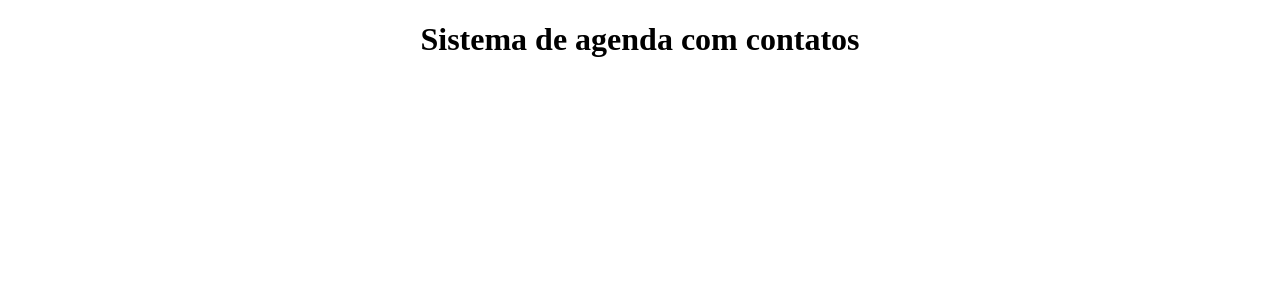
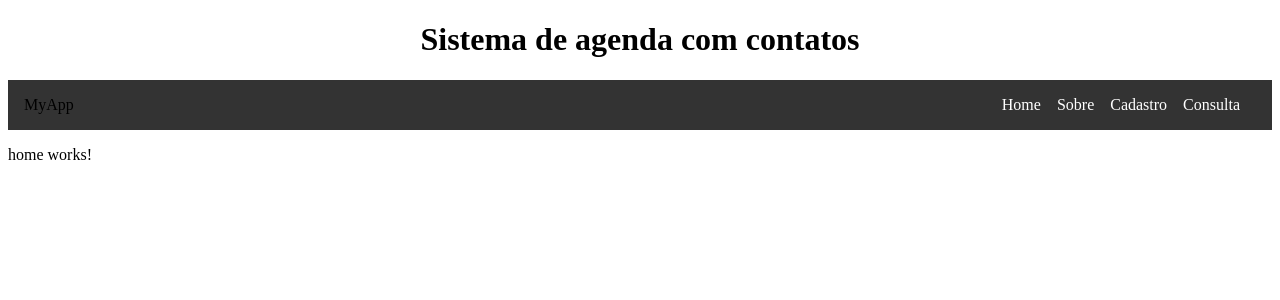
Before and after one commit to gustavogregorio1986/solutionEstudoProjAPP, an Angular app: page / in a window 1280 px wide. Shown: the top 300 px of the page. Built offline with nearby package versions, Linux system fonts and the light colour scheme.

Commit message:
desenvolver rotas com angular com menu responsivo

```diff
--- a/src/app/app.component.html
+++ b/src/app/app.component.html
@@ -1 +1,2 @@
 <h1 class="display-4 text-center text-primary center">Sistema de agenda com contatos</h1>
+<app-menu></app-menu>
--- a/src/app/app.component.ts
+++ b/src/app/app.component.ts
@@ -1,10 +1,11 @@
 import { Component } from '@angular/core';
 import { RouterOutlet } from '@angular/router';
+import { MenuComponent } from "./pages/menu/menu.component";
 
 @Component({
   selector: 'app-root',
   standalone: true,
-  imports: [RouterOutlet],
+  imports: [RouterOutlet, MenuComponent],
   templateUrl: './app.component.html',
   styleUrl: './app.component.css'
 })
--- a/src/app/app.routes.ts
+++ b/src/app/app.routes.ts
@@ -1,3 +1,12 @@
 import { Routes } from '@angular/router';
+import { HomeComponent } from './pages/home/home.component';
+import { SobreComponent } from './pages/sobre/sobre.component';
+import { CadastroComponent } from './pages/cadastro/cadastro.component';
+import { ConsultaComponent } from './pages/consulta/consulta.component';
 
-export const routes: Routes = [];
+export const routes: Routes = [
+    {path: '', component: HomeComponent },
+    {path: 'sobre', component: SobreComponent },
+    {path: 'cadastro', component: CadastroComponent },
+    {path: 'consulta', component: ConsultaComponent }
+];
--- a/src/app/pages/menu/menu.component.css
+++ b/src/app/pages/menu/menu.component.css
@@ -0,0 +1,61 @@
+nav {
+    background-color: #333;
+    padding: 1rem;
+  }
+
+  .menu-container {
+    display: flex;
+    justify-content: space-between;
+    align-items: center;
+  }
+
+  ul {
+    list-style-type: none;
+    margin: 0;
+    padding: 0;
+    display: flex;
+  }
+
+  li {
+    margin-right: 1rem;
+  }
+
+  a {
+    color: white;
+    text-decoration: none;
+  }
+
+  a:hover {
+    text-decoration: underline;
+  }
+
+  .menu-toggle {
+    display: none;
+    background: none;
+    border: none;
+    color: white;
+    font-size: 24px;
+    cursor: pointer;
+  }
+
+  /* Responsividade */
+  @media screen and (max-width: 768px) {
+    ul {
+      display: none;
+      flex-direction: column;
+      width: 100%;
+    }
+
+    ul.responsive {
+      display: flex;
+    }
+
+    .menu-toggle {
+      display: block;
+    }
+
+    li {
+      margin-right: 0;
+      text-align: center;
+    }
+  }
--- a/src/app/pages/menu/menu.component.html
+++ b/src/app/pages/menu/menu.component.html
@@ -1 +1,13 @@
-<p>menu works!</p>
+<nav>
+    <div class="menu-container">
+      <div class="logo">MyApp</div>
+      <button class="menu-toggle" (click)="toggleMenu()">&#9776;</button>
+      <ul [class.responsive]="isMenuOpen">
+        <li><a [routerLink]="['/']">Home</a></li>
+        <li><a [routerLink]="['/sobre']">Sobre</a></li>
+        <li><a [routerLink]="['/cadastro']">Cadastro</a></li>
+        <li><a [routerLink]="['/consulta']">Consulta</a></li>
+      </ul>
+    </div>
+  </nav>
+  <router-outlet></router-outlet>
--- a/src/app/pages/menu/menu.component.ts
+++ b/src/app/pages/menu/menu.component.ts
@@ -1,12 +1,18 @@
 import { Component } from '@angular/core';
+import { RouterLink, RouterOutlet } from '@angular/router';
 
 @Component({
   selector: 'app-menu',
   standalone: true,
-  imports: [],
+  imports: [RouterLink, RouterOutlet],
   templateUrl: './menu.component.html',
   styleUrl: './menu.component.css'
 })
 export class MenuComponent {
 
+  isMenuOpen = false;
+
+  toggleMenu() {
+    this.isMenuOpen = !this.isMenuOpen;
+  }
 }
```
